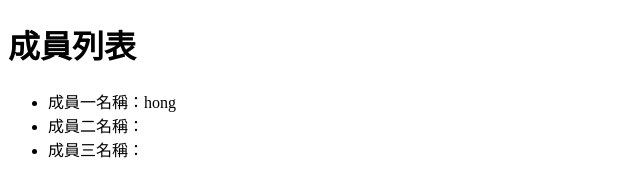
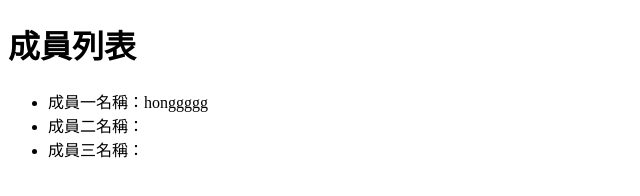
Before and after one commit to guanhong0420/test1109, a plain HTML site: page index.html in a window 1280 px wide. Shown: the full height of the page, 0-640 px from the left. Drawn offline with Linux system fonts and the light colour scheme.

Commit message:
修改成員一名字

```diff
--- a/index.html
+++ b/index.html
@@ -8,7 +8,7 @@
 <body>
     <h1>成員列表</h1>
     <ul>
-        <li>成員一名稱：hong</li>
+        <li>成員一名稱：honggggg</li>
         <li>成員二名稱：</li>
         <li>成員三名稱：</li>
     </ul>
```
